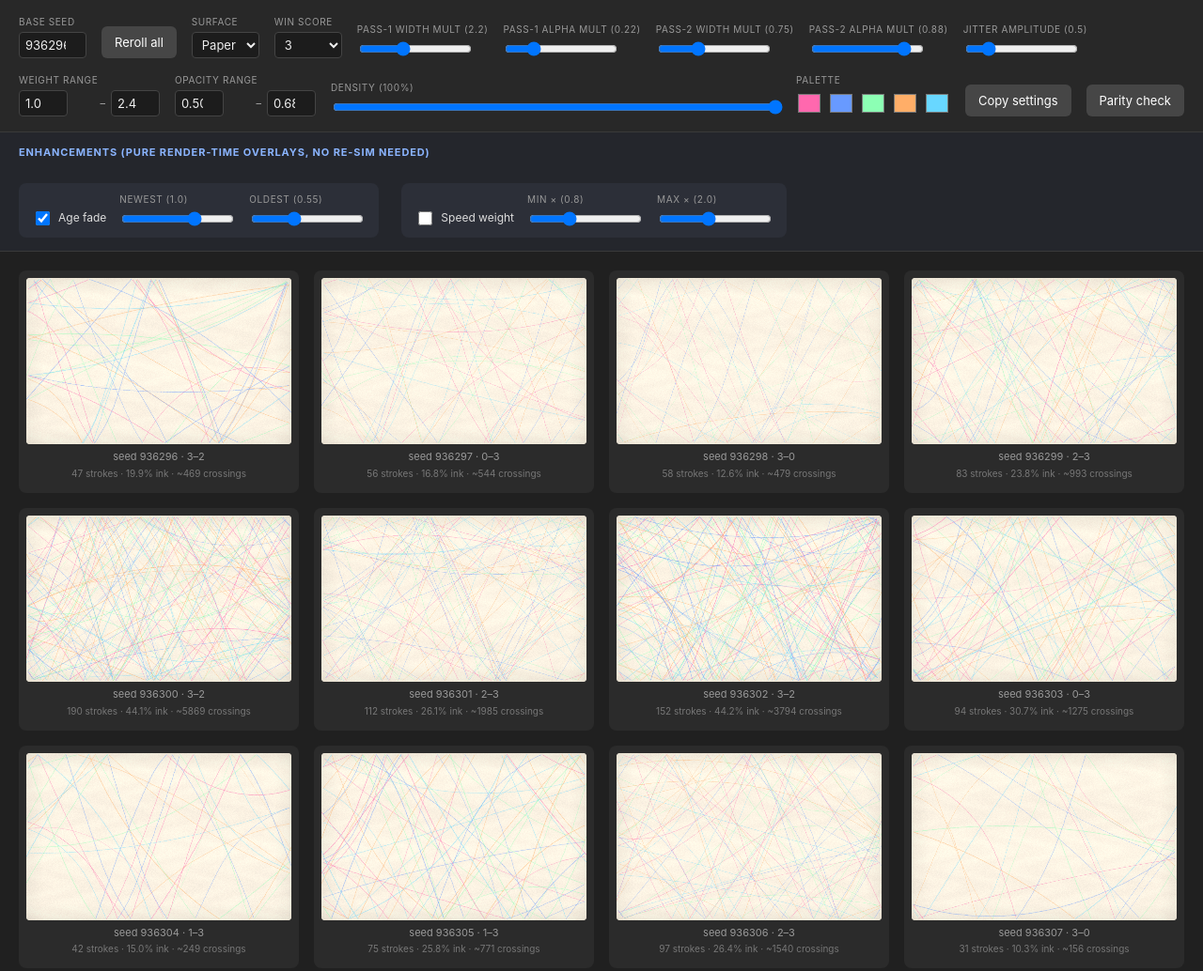
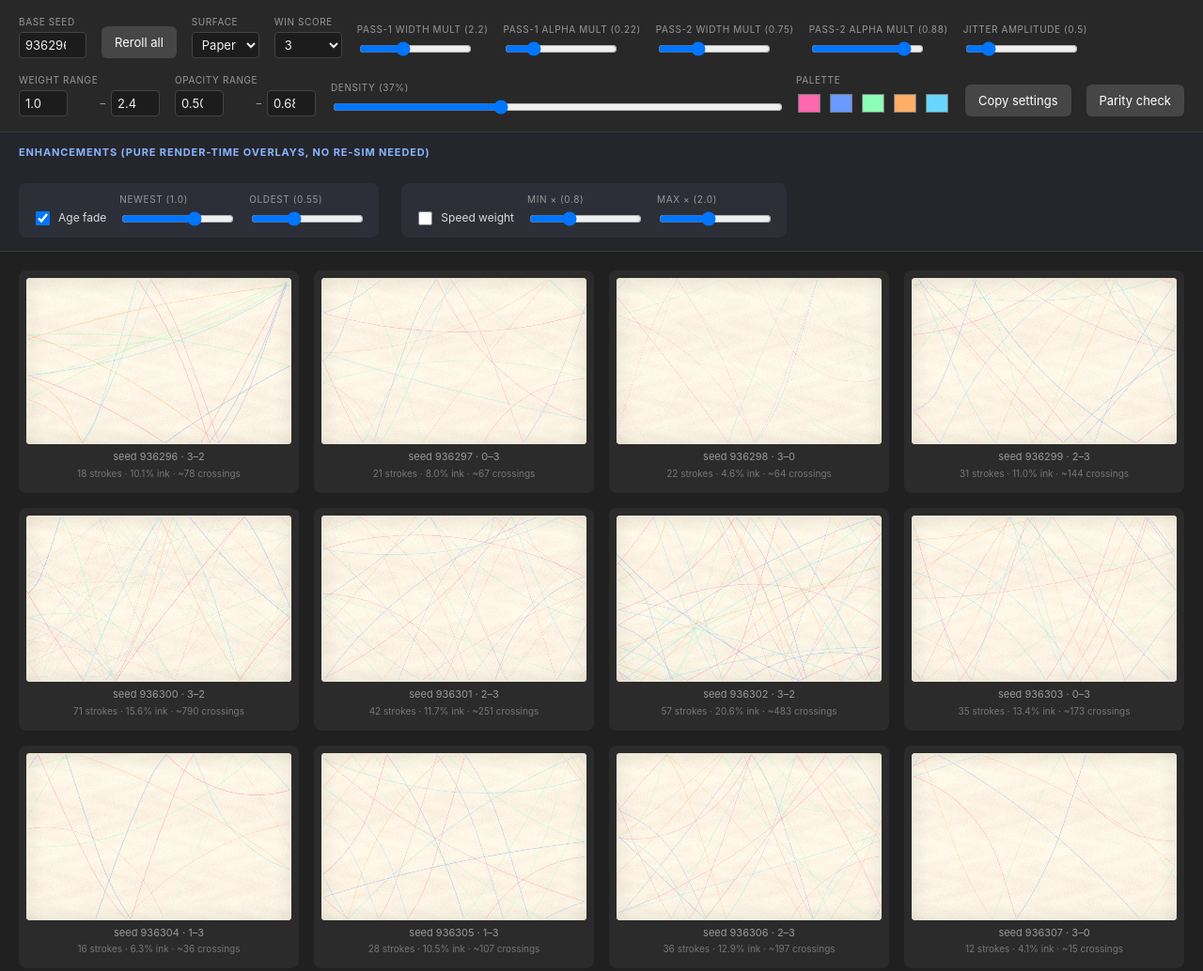
Before and after one commit to shivang-xyz/zen-pong, a plain HTML site: page v3/labs/art-lab.html in a window 1280 px wide. Shown: the whole page at 94% size. Drawn offline with Linux system fonts and the light colour scheme.

Commit message:
v3: freeze paint constants, remove orphan brief, close density-ceiling (brief 16 tasks 1-3)
Task 1: named frozen product defaults in paint.js for the 7 approved
lab positions (width variation, blotch size, patch count, jitter
amplitude, ground mode) — lab sliders themselves untouched, already
default to these values. Density scrubber default set to 37% in the
lab (stays a live control, not frozen).

Task 2: deleted the never-built orphan
15-splatter-scale-and-patch-curves.md, noted in the brief-15 log entry.

Task 3: PAINT-MODE.md's density-ceiling OPEN item resolved to LOCKED —
restrained family is the approved target, dense references consciously
declined.

Co-Authored-By: Claude Sonnet 5 <noreply@anthropic.com>

```diff
--- a/v3/engine/paint.js
+++ b/v3/engine/paint.js
@@ -11,6 +11,27 @@
 import { computeLineDensity, findDenseKnots } from './density.js';
 import { weightedPick } from './rng.js';
 import { traceClosedCR } from './strokes.js';
+
+/* ── frozen product defaults — brief 16 task 1 ────────────────────────────
+   Per the calibration-instrument rule (v3/CLAUDE.md): lab sliders never
+   ship, their settled positions freeze into named constants so a later
+   product-port pass has one unambiguous source instead of lab UI state.
+   Shivang approved these exact lab positions 2026-07-21. This block does
+   not change lab behaviour — the lab's own sliders are untouched and
+   already default to these same values; this just names what's approved
+   as "the" product defaults, expected to be re-tuned again at the port,
+   which is why these are named constants and not magic numbers repeated
+   in two places.
+
+   Ground (default) = Cream is GROUND_LIBRARY[0] in palette.js, not
+   duplicated here. Density is deliberately NOT in this block — it's a
+   live product control, not a frozen one (see art-lab.html's default
+   scrubber position, also set this brief). */
+export const PAINT_DEFAULT_WIDTH_VARIATION = 1.0;   // full 0.15x-4.0x range
+export const PAINT_DEFAULT_BLOTCH_SIZE_MULT = 1.0;  // buildIntersectionBlotches' sizeMult
+export const PAINT_DEFAULT_PATCH_COUNT = 6;         // buildPatchGround's count
+export const PAINT_DEFAULT_JITTER_AMPLITUDE = 0.5;  // shared control; already paper's own default too
+export const PAINT_DEFAULT_GROUND_MODE = 'plain';   // 'plain' | 'patches'
 
 /* ── ground texture — brief 12 task 1 ─────────────────────────────────────
    Brief 11's tiled basket-weave read as a drafting grid at every size and
@@ -241,7 +262,7 @@ export function buildPatchGround(w, h, rng, strokes, palette, count = 6) {
    removed entirely; density-placed intersection blotches (splatter.js)
    carry the "marks where the rally was busy" job on their own now.
    Edges are clean fills only: no grain, no halo, no soft falloff. */
-export const PAINT_WIDTH_BASE = 6.0;
+export const PAINT_WIDTH_BASE = 6.0; // frozen product default, brief 16 task 1 (approved 2026-07-21)
 
 const WIDTH_VAR_MIN = 0.15, WIDTH_VAR_MAX = 4.0;   // brief 14 widened range — do not change (brief 15)
 const WIDTH_VAR_UNDULATIONS_MIN = 0.5, WIDTH_VAR_UNDULATIONS_MAX = 1.5; // brief 14: fewer transitions
--- a/v3/labs/art-lab.html
+++ b/v3/labs/art-lab.html
@@ -120,8 +120,8 @@
   </div>
 
   <div class="field" style="flex:1;min-width:200px">
-    <label>Density (<span id="v-density">100</span>%)</label>
-    <input type="range" id="ctl-density" min="0" max="100" step="1" value="100" style="width:100%">
+    <label>Density (<span id="v-density">37</span>%)</label>
+    <input type="range" id="ctl-density" min="0" max="100" step="1" value="37" style="width:100%">
   </div>
 
   <div class="field">
@@ -233,7 +233,7 @@ const state = {
   wtRange: [1.0, 2.4],
   opRange: [0.50, 0.68],
   palette: [...DEFAULT_PALETTE],
-  density: 100,
+  density: 37, // brief 16: approved default scrubber position — density stays a live control, not frozen
   enh: JSON.parse(JSON.stringify(DEFAULT_ENHANCEMENTS)),
   surfaceMode: 'paper', // 'paper' | 'paint' — no 'chalkboard' option: chalk lives only on
                          // feature/chalkboard-surface (unmerged), this branch never touches it
```
Also changed, not shown: 3 other files.
